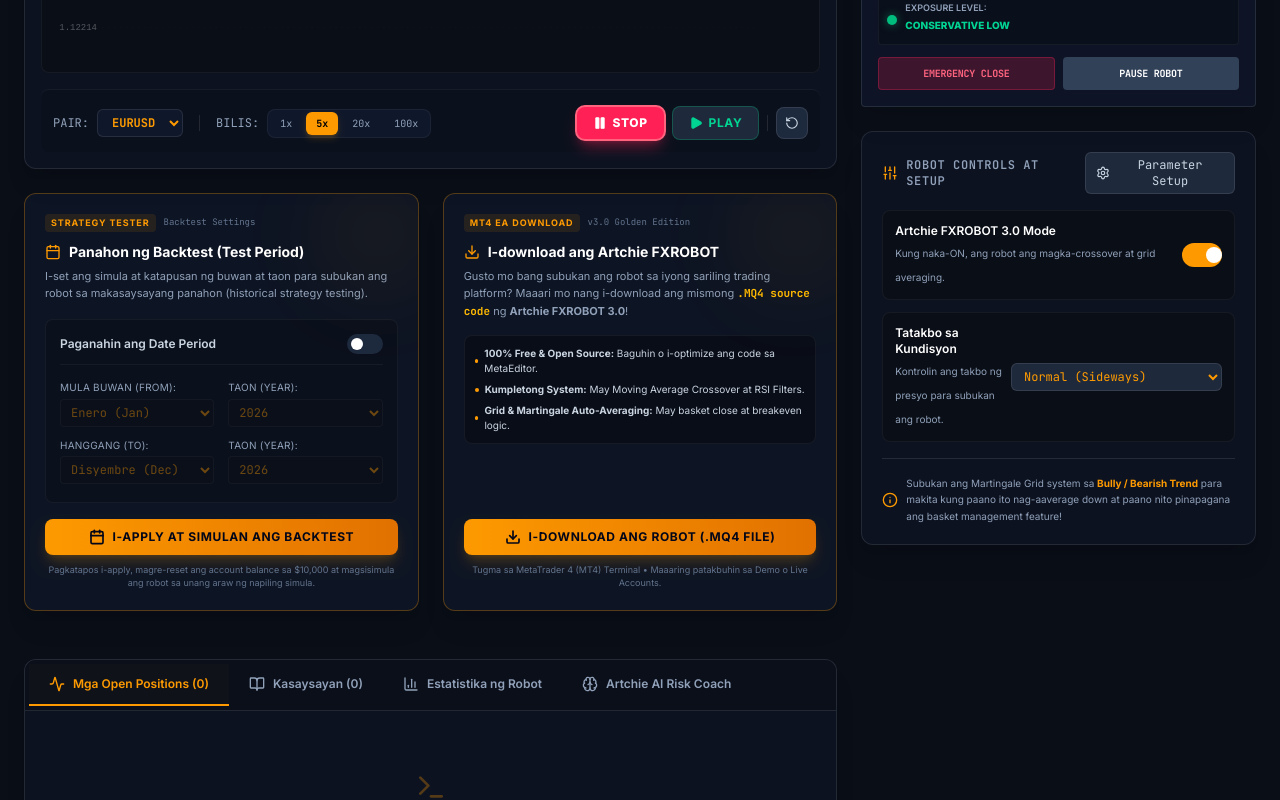
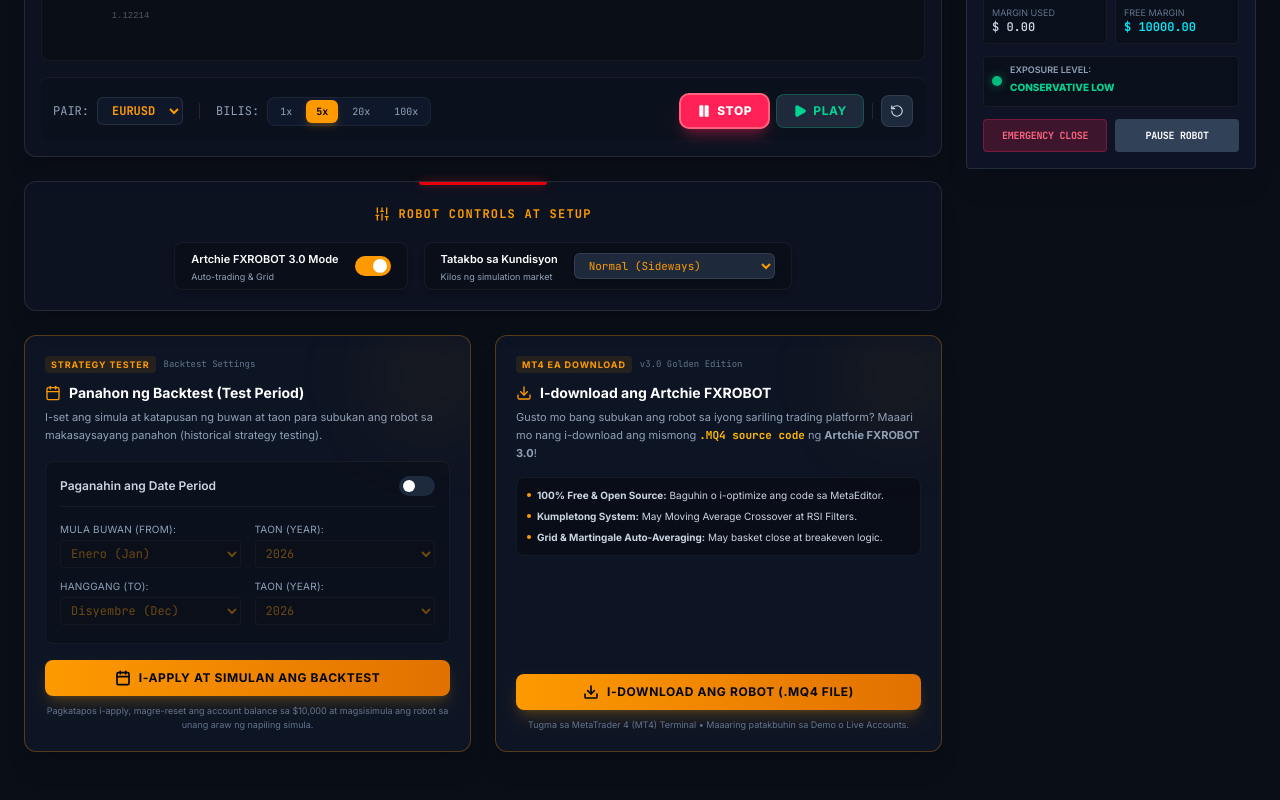
Before and after one commit to achavezsalva/ARTCHIEFXROBOT-GoldenEdition, a React (Vite) app: page / in a window 1280 px wide. Shown: the part 620-1420 px from the top of the page. Built offline with nearby package versions, Linux system fonts and the light colour scheme.

Commit message:
refactor(ui): remove AI coach tab and expand dashboard grid
Remove the AI coach tab from the navigation state and increase the main
dashboard column span from 8 to 9 to improve layout distribution.

```diff
--- a/src/App.tsx
+++ b/src/App.tsx
@@ -47,7 +47,7 @@
 
 export default function App() {
   const [state, setState] = useState<SimulatorState>(() => createInitialState());
-  const [activeTab, setActiveTab] = useState<'positions' | 'history' | 'metrics' | 'coach'>('positions');
+  const [activeTab, setActiveTab] = useState<'positions' | 'history' | 'metrics'>('positions');
   const [manualLots, setManualLots] = useState<number>(0.01);
   const [aiAnalysis, setAiAnalysis] = useState<string>('');
   const [isAiLoading, setIsAiLoading] = useState<boolean>(false);
@@ -708,8 +708,8 @@
       {/* DASHBOARD GRID */}
       <main className="max-w-7xl mx-auto px-6 mt-6 grid grid-cols-1 lg:grid-cols-12 gap-6" id="dashboard-main">
 
-        {/* LEFT COLUMN: GRAPH & TRADE EXECUTION (8 Cols) */}
-        <div className="lg:col-span-8 flex flex-col gap-6" id="left-column">
+        {/* LEFT COLUMN: GRAPH & TRADE EXECUTION (9 Cols) */}
+        <div className="lg:col-span-9 flex flex-col gap-6" id="left-column">
 
           {/* SIMULATOR CHART */}
           <div className="bg-[#0F172A]/50 border border-white/10 rounded-xl p-4 shadow-xl relative overflow-hidden" id="chart-card">
@@ -956,6 +956,64 @@
             </div>
           </div>
 
+          {/* SYSTEM CONFIGURATION PANEL (Moved below the chart with red line accent) */}
+          <div className="bg-[#0F172A]/50 border border-white/10 rounded-xl p-5 shadow-xl relative flex flex-col items-center" id="ea-configurator-card">
+            {/* Top Red Accent line in the middle */}
+            <div className="absolute top-0 left-1/2 transform -translate-x-1/2 w-32 h-[3px] bg-red-600 rounded-b shadow-[0_0_10px_rgba(220,38,38,0.6)]" />
+
+            {/* Robot Controls at Setup Text - Middle Top */}
+            <div className="flex items-center gap-2 mb-5 mt-1 shrink-0 justify-center">
+              <Sliders className="h-4 w-4 text-amber-500" />
+              <h3 className="text-xs font-bold uppercase tracking-widest text-amber-500 font-mono">
+                Robot Controls at Setup
+              </h3>
+            </div>
+
+            {/* CONTROLS ROW - Centered */}
+            <div className="flex flex-col sm:flex-row items-center justify-center gap-4 w-full">
+              {/* AUTO TRADING EA SWITCH */}
+              <div className="flex items-center gap-4 bg-[#0A0E17]/80 px-4 py-2 border border-white/5 rounded-lg w-full sm:w-auto justify-between sm:justify-start shadow-md">
+                <div>
+                  <span className="text-[11px] font-semibold text-white block">Artchie FXROBOT 3.0 Mode</span>
+                  <span className="text-[9px] text-slate-400 block leading-none mt-1">Auto-trading & Grid</span>
+                </div>
+                <button
+                  onClick={() => handleControl('ea_toggle')}
+                  className={`relative inline-flex h-5 w-9 items-center rounded-full transition-all duration-300 cursor-pointer shrink-0 ${
+                    eaEnabled ? 'bg-amber-500' : 'bg-slate-800'
+                  }`}
+                  id="ea-toggle-switch"
+                >
+                  <span
+                    className={`inline-block h-3.5 w-3.5 transform rounded-full bg-white transition-all duration-300 ${
+                      eaEnabled ? 'translate-x-4.5' : 'translate-x-1'
+                    }`}
+                  />
+                </button>
+              </div>
+
+              {/* MARKET CONDITION CHANGER */}
+              <div className="flex items-center gap-4 bg-[#0A0E17]/80 px-4 py-2 border border-white/5 rounded-lg w-full sm:w-auto justify-between sm:justify-start shadow-md">
+                <div>
+                  <span className="text-[11px] font-semibold text-white block">Tatakbo sa Kundisyon</span>
+                  <span className="text-[9px] text-slate-400 block leading-none mt-1">Kilos ng simulation market</span>
+                </div>
+                <select
+                  value={marketCondition}
+                  onChange={(e) => handleControl('market_condition', e.target.value)}
+                  className="bg-[#1E293B] border border-white/10 text-[11px] text-amber-500 rounded-md py-1 px-2.5 font-mono focus:outline-none focus:border-amber-500/50 cursor-pointer shadow"
+                  id="market-condition-selector"
+                >
+                  <option value="normal">Normal (Sideways)</option>
+                  <option value="bullish">Bully (Pataas Trend)</option>
+                  <option value="bearish">Bearish (Pababa Trend)</option>
+                  <option value="volatile">Volatile Chaos (Mabilis)</option>
+                  <option value="range">Range Bound (Gitna)</option>
+                </select>
+              </div>
+            </div>
+          </div>
+
           {/* MANUAL TRADING & EA CONTROLS */}
           <div className="grid grid-cols-1 md:grid-cols-2 gap-6" id="controls-panel-row">
 
@@ -1159,7 +1217,6 @@
                   { id: 'positions', label: `Mga Open Positions (${openTrades.length})`, icon: Activity },
                   { id: 'history', label: `Kasaysayan (${closedTrades.length})`, icon: BookOpen },
                   { id: 'metrics', label: 'Estatistika ng Robot', icon: BarChart3 },
-                  { id: 'coach', label: 'Artchie AI Risk Coach', icon: Brain },
                 ].map(tab => {
                   const Icon = tab.icon;
                   return (
@@ -1353,59 +1410,6 @@
                     </motion.div>
                   )}
 
-                  {/* TAB 4: AI RISK COACH COOPERATING WITH GEMINI */}
-                  {activeTab === 'coach' && (
-                    <motion.div
-                      initial={{ opacity: 0, y: 5 }}
-                      animate={{ opacity: 1, y: 0 }}
-                      exit={{ opacity: 0, y: -5 }}
-                      className="flex flex-col gap-4 font-sans"
-                      key="tab-coach"
-                    >
-                      <div className="flex flex-col sm:flex-row sm:items-center justify-between gap-4 bg-[#0A0E17] p-4 border border-white/5 rounded-lg">
-                        <div className="flex items-center gap-3">
-                          <div className="p-2.5 bg-amber-500/10 rounded-xl shrink-0">
-                            <Brain className="h-5 w-5 text-amber-500" />
-                          </div>
-                          <div>
-                            <h4 className="text-sm font-semibold text-white">Artchie AI Coach • Custom Risk Advisory</h4>
-                            <p className="text-xs text-slate-400">Hayaang suriin ng Gemini ang iyong parameter risk, active drawdown, at moving averages.</p>
-                          </div>
-                        </div>
-                        <button
-                          onClick={handleRequestAiAnalysis}
-                          disabled={isAiLoading}
-                          className="px-5 py-2 bg-amber-500 hover:bg-amber-400 text-slate-950 font-bold rounded-lg text-xs tracking-wider transition-all shadow-md shadow-amber-500/10 disabled:opacity-50 shrink-0 cursor-pointer"
-                          id="ai-analysis-btn"
-                        >
-                          {isAiLoading ? 'Sinusuri ng AI...' : 'Tawagin si AI Coach'}
-                        </button>
-                      </div>
-
-                      {/* AI Response Display */}
-                      <div className="bg-[#0A0E17]/30 border border-white/5 rounded-lg p-5 min-h-[140px] relative font-mono text-xs text-slate-300 whitespace-pre-wrap leading-relaxed">
-                        {isAiLoading ? (
-                          <div className="absolute inset-0 flex flex-col items-center justify-center bg-[#0A0E17]/95 rounded-lg z-10">
-                            <Activity className="h-8 w-8 text-amber-500 animate-spin mb-2" />
-                            <span className="text-[11px] text-slate-400">Binabasa ang statistics, RSI levels, at basket drawdowns...</span>
-                          </div>
-                        ) : null}
-
-                        {aiAnalysis ? (
-                          <div className="prose prose-invert prose-xs font-sans max-w-none text-slate-300 leading-relaxed" id="ai-response-text">
-                            {aiAnalysis}
-                          </div>
-                        ) : (
-                          <div className="flex flex-col items-center justify-center py-8 text-slate-500 text-center">
-                            <Brain className="h-8 w-8 mb-2 text-slate-600" />
-                            <p className="text-xs font-semibold text-slate-300">Pindutin ang &quot;Tawagin si AI Coach&quot; sa itaas.</p>
-                            <p className="text-[10px] text-slate-600 max-w-sm mt-1">Isusumite ng server ang iyong in-memory trades at settings kay Gemini para sa real-time risk assessment.</p>
-                          </div>
-                        )}
-                      </div>
-                    </motion.div>
-                  )}
-
                 </AnimatePresence>
               </div>
             </div>
@@ -1413,8 +1417,8 @@
 
         </div>
 
-        {/* RIGHT COLUMN: MT4 DASHBOARD FRAME (4 Cols) */}
-        <div className="lg:col-span-4 flex flex-col gap-6" id="right-column">
+        {/* RIGHT COLUMN: MT4 DASHBOARD FRAME (3 Cols) */}
+        <div className="lg:col-span-3 flex flex-col gap-6" id="right-column">
 
           {/* IDENTICAL MT4 DRAW DASHBOARD FRAME */}
           <div className="bg-[#191970]/95 border border-white/30 backdrop-blur shadow-2xl rounded-sm p-4 overflow-hidden" id="mt4-panel-frame">
@@ -1465,10 +1469,19 @@
                 </span>
               </div>
 
-              <div className="mt-3 pt-3 border-t border-white/20">
+              <div className="mt-3 pt-3 border-t border-white/20 flex flex-col gap-2">
                 <div className="text-[11px] text-white italic leading-snug">
                   Aksyon: <span className="text-amber-300">{currentAction}</span>
                 </div>
+
+                {/* PARAMETER SETUP BUTTON - MT4 INTEGRATED */}
+                <button
+                  onClick={() => setShowSettingsModal(true)}
+                  className="w-full mt-2 flex items-center justify-center gap-1.5 py-1.5 bg-[#2A2E45]/80 hover:bg-[#3B4161] border border-white/20 hover:border-amber-500/40 text-[11px] text-slate-200 hover:text-white rounded transition-all font-mono cursor-pointer shadow-md"
+                  id="open-settings-modal-btn"
+                >
+                  <Settings className="h-3.5 w-3.5 text-amber-500" /> Parameter Setup
+                </button>
               </div>
             </div>
           </div>
@@ -1602,74 +1615,6 @@
             </div>
           </div>
 
-          {/* SYSTEM CONFIGURATION PANEL (Moved to the bottom of risk-management) */}
-          <div className="bg-[#0F172A]/50 border border-white/10 rounded-xl p-5 flex flex-col justify-between shadow-xl" id="ea-configurator-card">
-            <div>
-              <div className="flex items-center justify-between mb-4">
-                <h3 className="text-xs font-semibold uppercase tracking-wider text-slate-400 flex items-center gap-2 font-mono">
-                  <Sliders className="h-4 w-4 text-amber-500" /> Robot Controls at Setup
-                </h3>
-                <button
-                  onClick={() => setShowSettingsModal(true)}
-                  className="flex items-center gap-1.5 px-2.5 py-1 bg-[#1E293B] border border-white/10 text-xs text-slate-300 hover:text-white rounded-md hover:border-white/20 transition-all font-mono cursor-pointer"
-                  id="open-settings-modal-btn"
-                >
-                  <Settings className="h-3.5 w-3.5" /> Parameter Setup
-                </button>
-              </div>
-
-              <div className="flex flex-col gap-3">
-                {/* AUTO TRADING EA SWITCH */}
-                <div className="flex items-center justify-between bg-[#0A0E17] p-3 border border-white/5 rounded-lg">
-                  <div>
-                    <span className="text-xs font-semibold text-white block">Artchie FXROBOT 3.0 Mode</span>
-                    <span className="text-[10px] text-slate-400">Kung naka-ON, ang robot ang magka-crossover at grid averaging.</span>
-                  </div>
-                  <button
-                    onClick={() => handleControl('ea_toggle')}
-                    className={`relative inline-flex h-6 w-11 items-center rounded-full transition-all duration-300 cursor-pointer ${
-                      eaEnabled ? 'bg-amber-500' : 'bg-slate-800'
-                    }`}
-                    id="ea-toggle-switch"
-                  >
-                    <span
-                      className={`inline-block h-4 w-4 transform rounded-full bg-white transition-all duration-300 ${
-                        eaEnabled ? 'translate-x-6' : 'translate-x-1'
-                      }`}
-                    />
-                  </button>
-                </div>
-
-                {/* MARKET CONDITION CHANGER */}
-                <div className="flex items-center justify-between bg-[#0A0E17] p-3 border border-white/5 rounded-lg">
-                  <div>
-                    <span className="text-xs font-semibold text-white block">Tatakbo sa Kundisyon</span>
-                    <span className="text-[10px] text-slate-400">Kontrolin ang takbo ng presyo para subukan ang robot.</span>
-                  </div>
-                  <select
-                    value={marketCondition}
-                    onChange={(e) => handleControl('market_condition', e.target.value)}
-                    className="bg-[#1E293B] border border-white/10 text-xs text-amber-500 rounded-md py-1 px-2 font-mono focus:outline-none focus:border-amber-500/50 cursor-pointer"
-                    id="market-condition-selector"
-                  >
-                    <option value="normal">Normal (Sideways)</option>
-                    <option value="bullish">Bully (Pataas Trend)</option>
-                    <option value="bearish">Bearish (Pababa Trend)</option>
-                    <option value="volatile">Volatile Chaos (Mabilis)</option>
-                    <option value="range">Range Bound (Gitna)</option>
-                  </select>
-                </div>
-              </div>
-            </div>
-
-            <div className="mt-4 pt-4 border-t border-white/10 flex items-center gap-2">
-              <Info className="h-4 w-4 text-amber-500 shrink-0" />
-              <p className="text-[10px] text-slate-400 leading-relaxed font-sans">
-                Subukan ang Martingale Grid system sa <strong className="text-amber-500">Bully / Bearish Trend</strong> para makita kung paano ito nag-aaverage down at paano nito pinapagana ang basket management feature!
-              </p>
-            </div>
-          </div>
-
         </div>
 
       </main>
```
